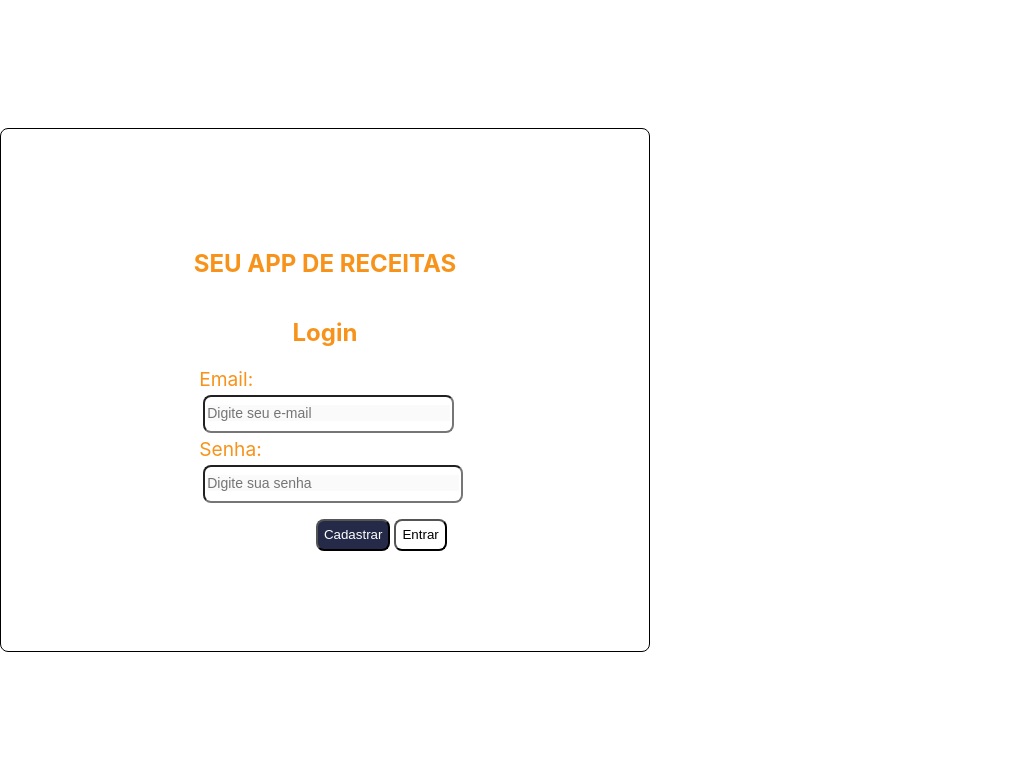
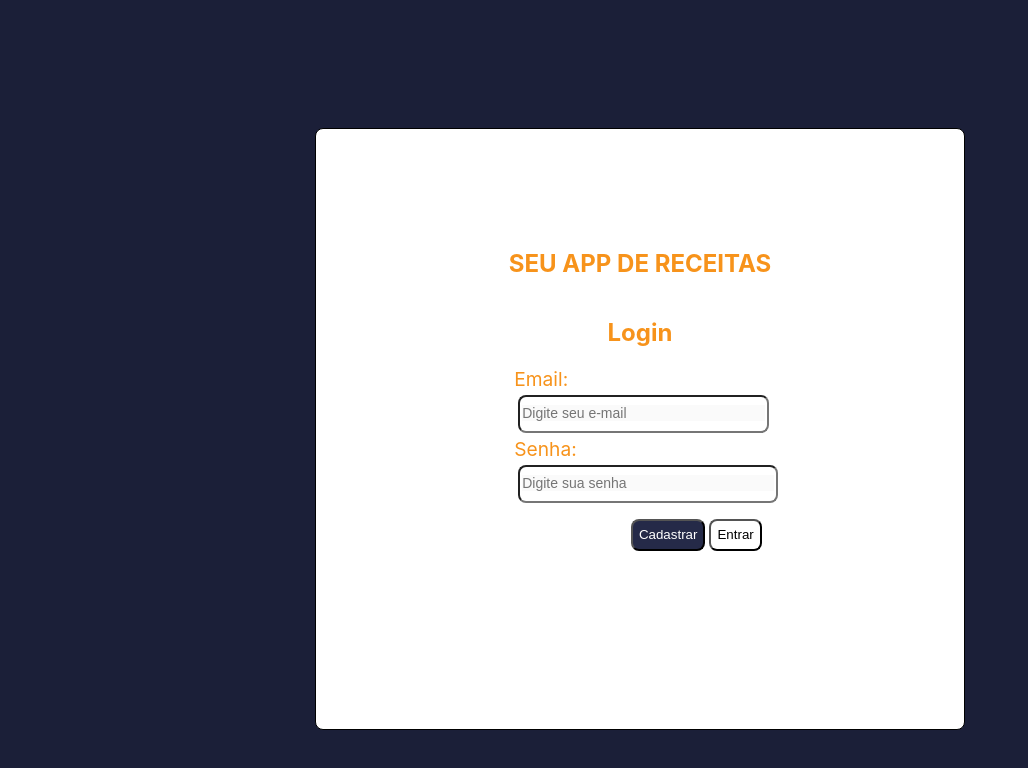
Before and after one commit to moraesvictor/recipeApp, a React (Create React App) app: page / in a window 1280 px wide. Shown: the top 768 px of the page, without its empty margins (0-1028 px from the left). Built offline with nearby package versions, Linux system fonts and the light colour scheme.

Commit message:
chore: add new wrapper responsability to each view

```diff
--- a/src/views/Home/Home.styles.js
+++ b/src/views/Home/Home.styles.js
@@ -14,6 +14,8 @@ export const CardWrapper = styled.div`
 `;
 
 export const Wrapper = styled.div`
+  height: 100vh;
+  background-color: ${props => props.theme.colors.primary} ;
   ${CardWrapper} {
     Margin-top: 16px;
   }
--- a/src/views/Login-page/Login-page.jsx
+++ b/src/views/Login-page/Login-page.jsx
@@ -39,6 +39,7 @@ export const LoginPage = ({className}) => {
 
   return (
     <S.Wrapper className={className}>
+      <S.ContentLogin>
         <S.Title>SEU APP DE RECEITAS</S.Title>
         <S.Title>Login</S.Title>
         <form>
@@ -82,6 +83,8 @@ export const LoginPage = ({className}) => {
             onClick={handleSubmit}/>
           </S.SectionWrapper>
         </form>
+      </S.ContentLogin>
+
     </S.Wrapper>
   );
 };
--- a/src/views/Login-page/Login-page.styles.js
+++ b/src/views/Login-page/Login-page.styles.js
@@ -21,7 +21,7 @@ export const Input = styled(_Input)`
   ${({ lastInput }) => lastInput && css`margin-bottom: 16px;`};
 `;
 
-export const Wrapper = styled.div`
+export const ContentLogin = styled.div`
   display: flex;
   flex-direction: column;
   align-items: center;
@@ -49,3 +49,11 @@ export const SectionWrapper = styled.div`
 
   ${({toTheEnd}) => toTheEnd && css`justify-content: end;`}
 `;
+
+export const Wrapper = styled.div`
+  background-color: ${props => props.theme.colors.primary};
+  display: flex;
+  justify-content: center;
+  vertical-align: center;
+  height: 100vh;
+`;
```
Lines whose indentation alone changed are shown as unchanged.
